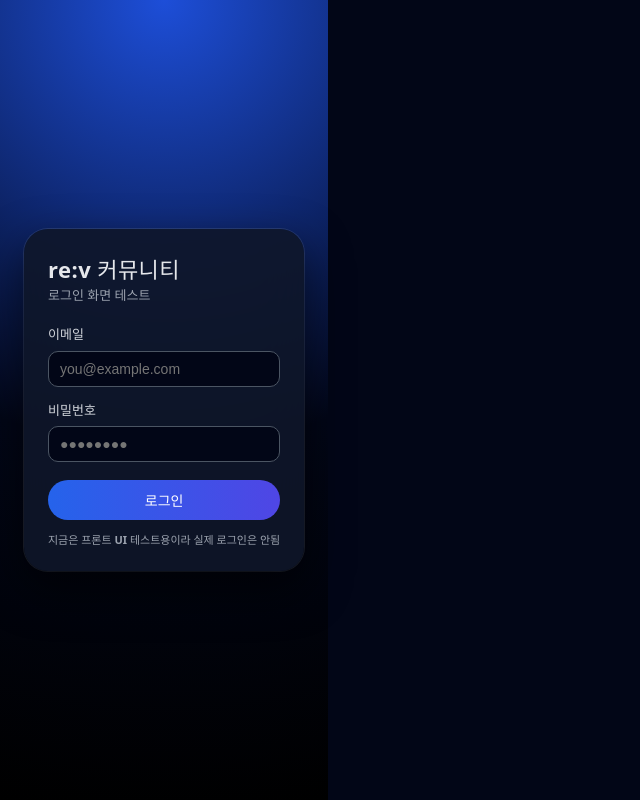
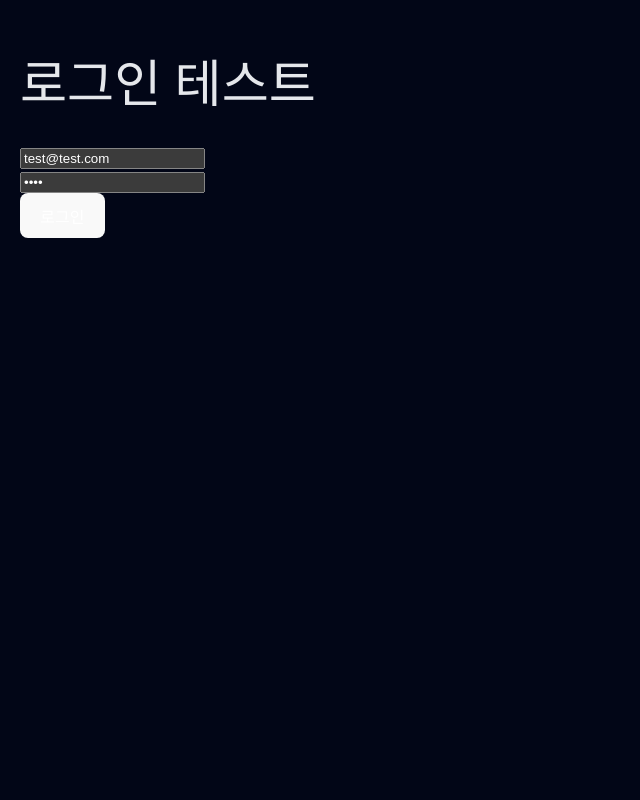
Before and after one commit to chikadol/rev-frontend, a React (Vite) app: page / in a window 1280 px wide. Shown: the whole page, without its empty margins (0-640 px from the left). Built offline with nearby package versions, Linux system fonts and the light colour scheme.

Commit message:
기본 로그인 페이지 생성 완료

```diff
--- a/src/App.tsx
+++ b/src/App.tsx
@@ -1,94 +1,12 @@
-import { useState } from "react";
+
 import "./App.css";
 
+import Login from "./Login";
+
 function App() {
-    const [email, setEmail] = useState("");
-    const [password, setPassword] = useState("");
-    const [isSubmitting, setIsSubmitting] = useState(false);
-    const [message, setMessage] = useState<string | null>(null);
-
-    const handleSubmit = async (e: React.FormEvent) => {
-        e.preventDefault();
-        setMessage(null);
-
-        if (!email || !password) {
-            setMessage("이메일과 비밀번호를 입력해줘!");
-            return;
-        }
-
-        try {
-            setIsSubmitting(true);
-
-            const res = await fetch("http://localhost:8080/auth/login", {
-                method: "POST",
-                headers: {
-                    "Content-Type": "application/json",
-                },
-                body: JSON.stringify({ email, password }),
-            });
-
-            if (!res.ok) {
-                setMessage("로그인 실패! 이메일 또는 비밀번호를 확인해줘.");
-                setIsSubmitting(false);
-                return;
-            }
-
-            const data = await res.json();
-
-            // JWT 저장
-            localStorage.setItem("accessToken", data.accessToken);
-            localStorage.setItem("refreshToken", data.refreshToken);
-
-            setMessage("🎉 로그인 성공! 토큰이 저장되었습니다.");
-            setIsSubmitting(false);
-        } catch (error) {
-            console.error(error);
-            setMessage("서버와 연결할 수 없습니다.");
-            setIsSubmitting(false);
-        }
-    };
-
-
     return (
-        <div className="app-root">
-            <div className="app-card">
-                <h1 className="app-title">re:v 커뮤니티</h1>
-                <p className="app-subtitle">로그인 화면 테스트</p>
-
-                <form className="app-form" onSubmit={handleSubmit}>
-                    <label className="app-label">
-                        이메일
-                        <input
-                            className="app-input"
-                            type="email"
-                            placeholder="you@example.com"
-                            value={email}
-                            onChange={(e) => setEmail(e.target.value)}
-                        />
-                    </label>
-
-                    <label className="app-label">
-                        비밀번호
-                        <input
-                            className="app-input"
-                            type="password"
-                            placeholder="●●●●●●●●"
-                            value={password}
-                            onChange={(e) => setPassword(e.target.value)}
-                        />
-                    </label>
-
-                    <button className="app-button" type="submit" disabled={isSubmitting}>
-                        {isSubmitting ? "로그인 중..." : "로그인"}
-                    </button>
-                </form>
-
-                {message && <p className="app-message">{message}</p>}
-
-                <p className="app-footer">
-                    지금은 <strong>프론트 UI 테스트용</strong>이라 실제 로그인은 안됨
-                </p>
-            </div>
+        <div>
+            <Login />
         </div>
     );
 }
--- /dev/null
+++ b/src/Login.tsx
@@ -0,0 +1,53 @@
+import { useState } from "react";
+
+export default function Login() {
+    const [email, setEmail] = useState("test@test.com");
+    const [password, setPassword] = useState("1234");
+    const [token, setToken] = useState("");
+
+    async function handleLogin() {
+        const res = await fetch("http://localhost:8080/auth/login", {
+            method: "POST",
+            headers: { "Content-Type": "application/json" },
+            body: JSON.stringify({ email, password }),
+        });
+
+        const data = await res.json();
+
+        console.log("response:", data);
+
+        setToken(data.accessToken || "로그인 실패");
+        localStorage.setItem("accessToken", data.accessToken);
+    }
+
+    return (
+        <div style={{ padding: "20px" }}>
+            <h1>로그인 테스트</h1>
+
+            <input
+                value={email}
+                onChange={(e) => setEmail(e.target.value)}
+                placeholder="email"
+            />
+            <br />
+
+            <input
+                value={password}
+                type="password"
+                onChange={(e) => setPassword(e.target.value)}
+                placeholder="password"
+            />
+            <br />
+
+            <button onClick={handleLogin}>로그인</button>
+
+            {token && (
+                <pre style={{ marginTop: "20px" }}>
+          Access Token:
+          <br />
+                    {token}
+        </pre>
+            )}
+        </div>
+    );
+}
```
